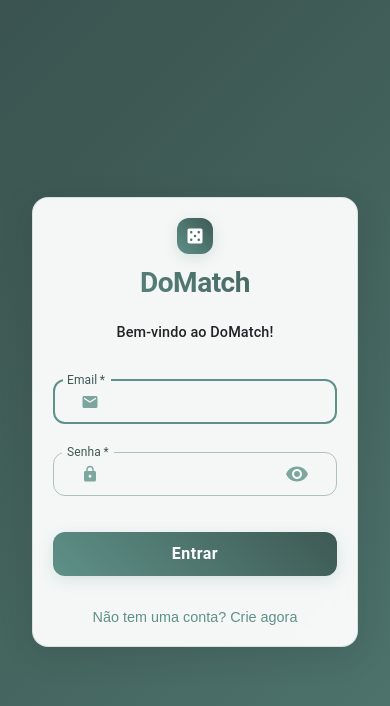
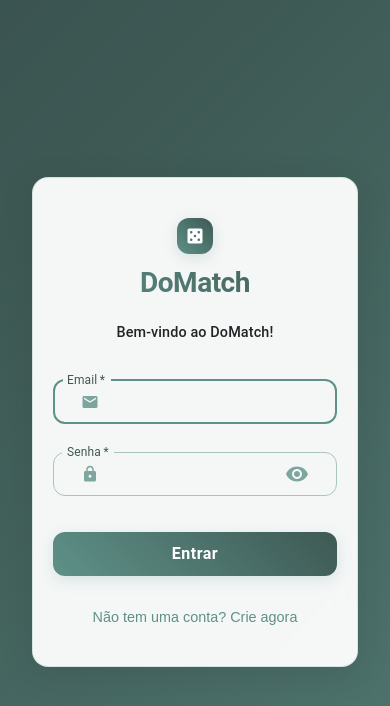
Before and after one commit to riltons/domatchv0, a React (Create React App) app: page /login in a window 390 px wide. Shown: the top 706 px of the page. Built offline with nearby package versions, Linux system fonts and the light colour scheme; no server answers.

Commit message:
style: Aumentado padding vertical do card de autenticação

```diff
--- a/src/App.css
+++ b/src/App.css
@@ -79,6 +79,7 @@ body {
   width: 100%;
   max-width: 400px;
   margin: 0 auto;
+  padding: 48px 32px !important;
 }
 
 .auth-paper::before {
@@ -266,7 +267,7 @@ body {
   }
 
   .auth-paper {
-    padding: 20px !important;
+    padding: 40px 20px !important;
     margin: 0;
     border-radius: 16px !important;
     width: 100%;
```
